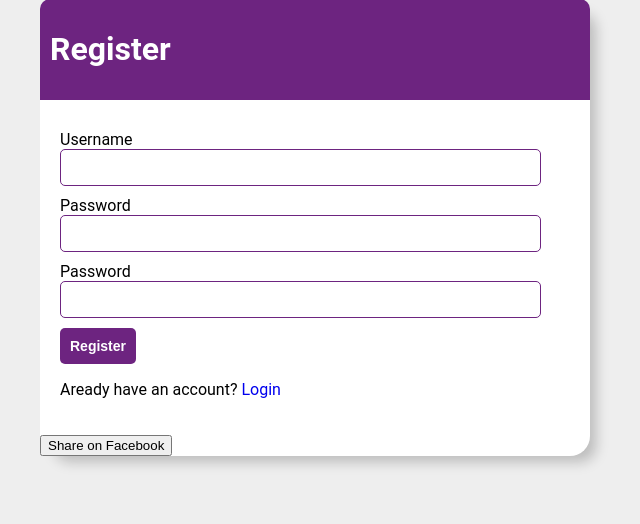
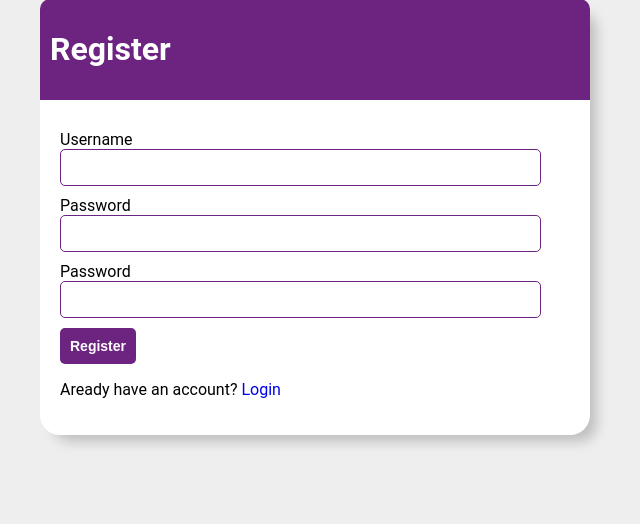
Before and after one commit to Keesha-design/securedcyberproject, a Django app: template todo_list_app/base/templates/base/register.html in a window 1280 px wide. Shown: the part 121-645 px from the top of the page, without its empty margins (325-965 px from the left). Run offline with Django 3.2, Linux system fonts and the light colour scheme; the template is opened without the code that fills it, so the values that code supplies are empty, except form fields; form fields are guessed from the names that the template uses; some libraries are stand-ins or nearby versions.

Commit message:
Update main.html

```diff
--- a/todo_list_app/base/templates/base/main.html
+++ b/todo_list_app/base/templates/base/main.html
@@ -7,8 +7,7 @@
 		<title>To Do List app</title>
 		<meta name="description" content="">
 		<meta name="viewport" content="width=device-width, initial-scale=1">
-		<script async defer crossorigin="anonymous" src="https://connect.facebook.net/en_US/sdk.js"></script>
-		<style>
+		<style nonce="{{request.csp_nonce}}">
 			body{
 				background-color:#eee;
 				font-family:'Roboto', sans-serif;
@@ -159,41 +158,8 @@
 
 	<body>
 		<div class="container">
-			<div>
 			{% block content %}
 			{% endblock content %}
-
 		</div>
-		<button onclick="shareToFacebook()">Share on Facebook</button>
-		<script>
-		  window.fbAsyncInit = function() {
-			FB.init({
-			  appId            : '927477815435538',
-			  appSecret        : 'f9b55744babfed8638ac94092135ce51',
-			  autoLogAppEvents : true,
-			  xfbml            : true,
-			  version          : 'v13.0'
-			});
-		  };
-		</script>
-		<script>
-        // Function to handle sharing to Facebook
-        function shareToFacebook() {
-            // Open the Facebook share dialog
-            FB.ui({
-                method: 'share',
-                href: 'https://django-render-todo-list-app.onrender.com', // URL f the content to be shared
-                quote: 'Check out this awesome content!', // Optional: quote to accompany the shared content
-            }, function(response){
-                if (response && !response.error_message) {
-                    // Sharing was successful
-                    alert('Shared successfully on Facebook!');
-                } else {
-                    // Sharing failed or was cancelled
-                    alert('Failed to share on Facebook.');
-                }
-            });
-        }
-		</script>
 	</body>
 </html>
```
